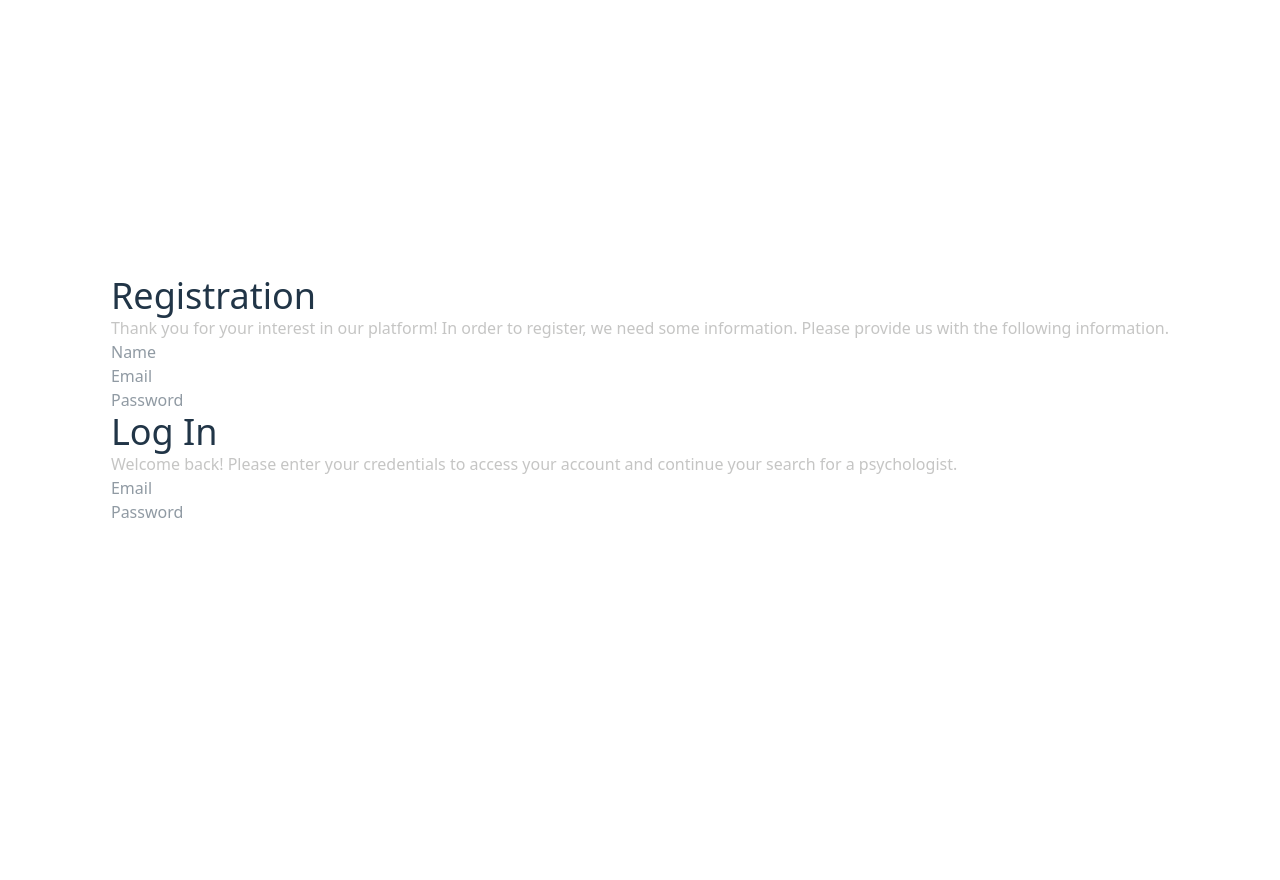
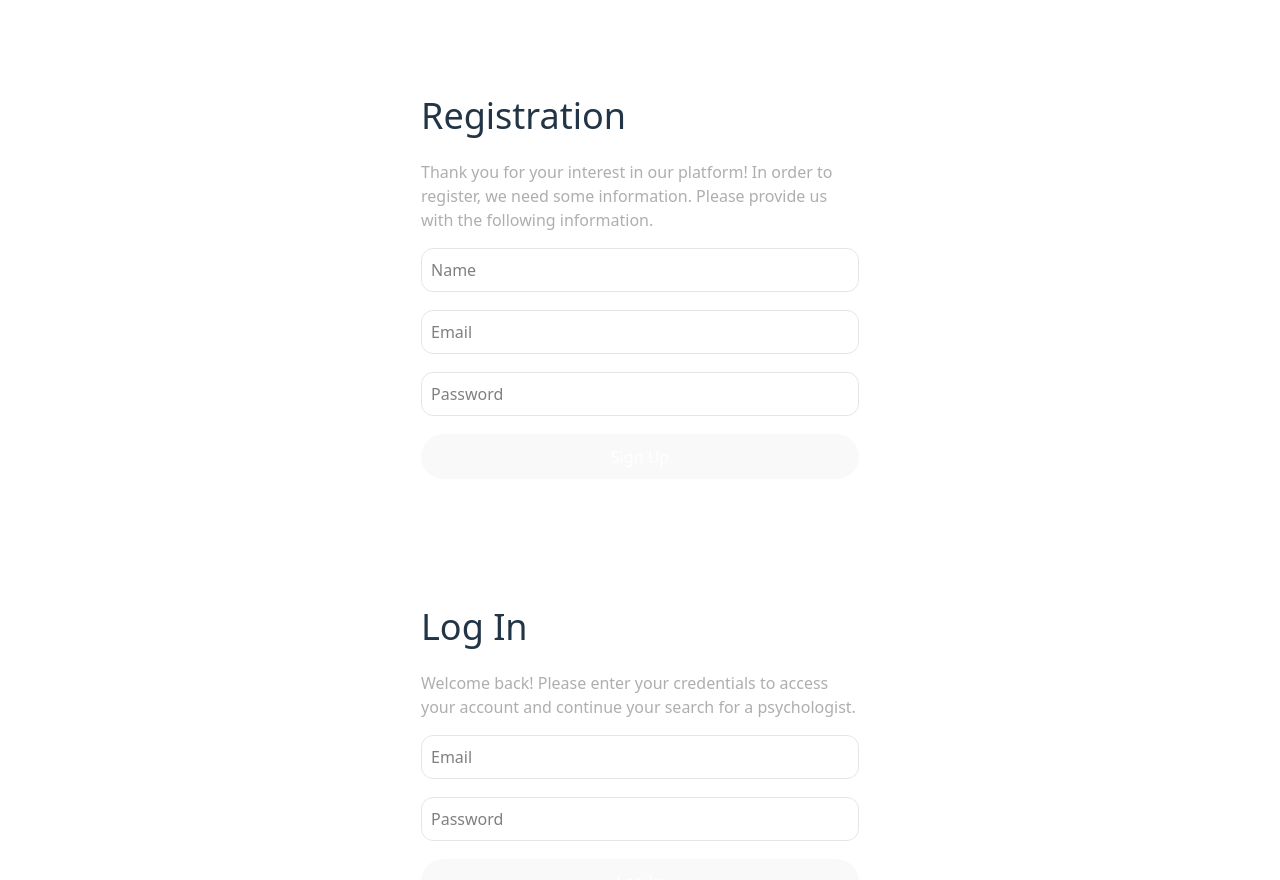
Before and after one commit to gizemcobannnn/psychologists, a React (Vite) app in the folder psychologists/: page / in a window 1280 px wide. Shown: the top 880 px of the page. Before the commit the page ends 800 px from the top, so only its background shows below. Built offline with nearby package versions, Linux system fonts and the light colour scheme.

Commit message:
form style fix1

```diff
--- a/psychologists/src/App.css
+++ b/psychologists/src/App.css
@@ -7,8 +7,38 @@
   text-align: center;
 }
 
+.authForm{
+  width: 566px;
+  display: flex;
+  margin:0 auto;
+  padding: 4em;
+}
+
 .fields{
   display: flex;
   flex-direction: column;
   align-items: start;
+  gap: 18px;
+  color: black;
 }
+
+.form{
+  display: flex;
+  flex-direction: column;
+  gap:18px
+}
+
+.formInputs{
+  display: flex;
+  padding: 9px;
+  border-radius: 12px;
+  border: 1px solid  rgba(0,0,0,0.1);
+  width: 100%;
+  color: black;
+}
+.textForm{
+  display: flex;
+  flex-direction: column;
+  align-items: flex-start;
+  text-align: start;
+}
--- a/psychologists/src/components/LoginModal/Login.jsx
+++ b/psychologists/src/components/LoginModal/Login.jsx
@@ -23,15 +23,21 @@ export default function Login() {
         onSubmit={handleLogin}
       >
         <Form>
-          <div className="fields">
-          <h1 className="text-4xl">Log In</h1>
-          <p className="text-[#191A1580] opacity-50">Welcome back! Please enter your credentials to access your account and continue your search for a psychologist.</p>
+          <div className="textForm gap-6 mb-4">
+            <h1 className="text-4xl">Log In</h1>
+            <p className="text-[#191A1580] opacity-70">
+              Welcome back! Please enter your credentials to access your account
+              and continue your search for a psychologist.
+            </p>
+          </div>
+          <div className="form">
+            <div className="fields">
             <Field
               name="email"
               placeholder="Email"
               id={emailId}
               type="email"
-              className="formField"
+              className="formInputs"
             ></Field>
             <ErrorMessage
               name="email"
@@ -39,14 +45,13 @@ export default function Login() {
               className="errorMessages"
             ></ErrorMessage>
           </div>
-
           <div className="fields">
             <Field
               name="password"
               placeholder="Password"
               id={passwordId}
               type="password"
-              className="formField"
+              className="formInputs"
             ></Field>
             <ErrorMessage
               name="password"
@@ -54,6 +59,10 @@ export default function Login() {
               className="errorMessages"
             ></ErrorMessage>
           </div>
+            <button className="text-white">
+                Log In
+            </button>
+          </div>
         </Form>
       </Formik>
     </div>
--- a/psychologists/src/components/RegisterModal/Register.jsx
+++ b/psychologists/src/components/RegisterModal/Register.jsx
@@ -30,30 +30,36 @@ export default function Register() {
         onSubmit={handleSubmit}
       >
         <Form>
-          <div className="fields">
+          <div className="textForm gap-6 mb-4">
             <h1 className="text-4xl">Registration</h1>
-            <p className="text-[#191A1580] opacity-50">
+            <p className="text-[#191A1580] opacity-70">
               Thank you for your interest in our platform! In order to register,
               we need some information. Please provide us with the following
               information.
             </p>
+          </div>
+          <div className="form">
+                   <div className="fields">
             <Field
               name="name"
               placeholder="Name"
               type="text"
               id={nameId}
+              className="formInputs"
             ></Field>
             <ErrorMessage
               name="name"
               component="span"
               className="errorMessages"
             ></ErrorMessage>
+            </div>
             <div>
               <Field
                 name="email"
                 id={emailId}
                 placeholder="Email"
                 type="email"
+                className="formInputs"
               ></Field>
               <ErrorMessage
                 name="email"
@@ -67,6 +73,7 @@ export default function Register() {
                 id={passId}
                 placeholder="Password"
                 type="password"
+                className="formInputs"
               ></Field>
               <ErrorMessage
                 name="password"
@@ -74,6 +81,9 @@ export default function Register() {
                 className="errorMessages"
               ></ErrorMessage>
             </div>
+            <button className="text-white">
+                Sign Up
+            </button>
           </div>
         </Form>
       </Formik>
```
